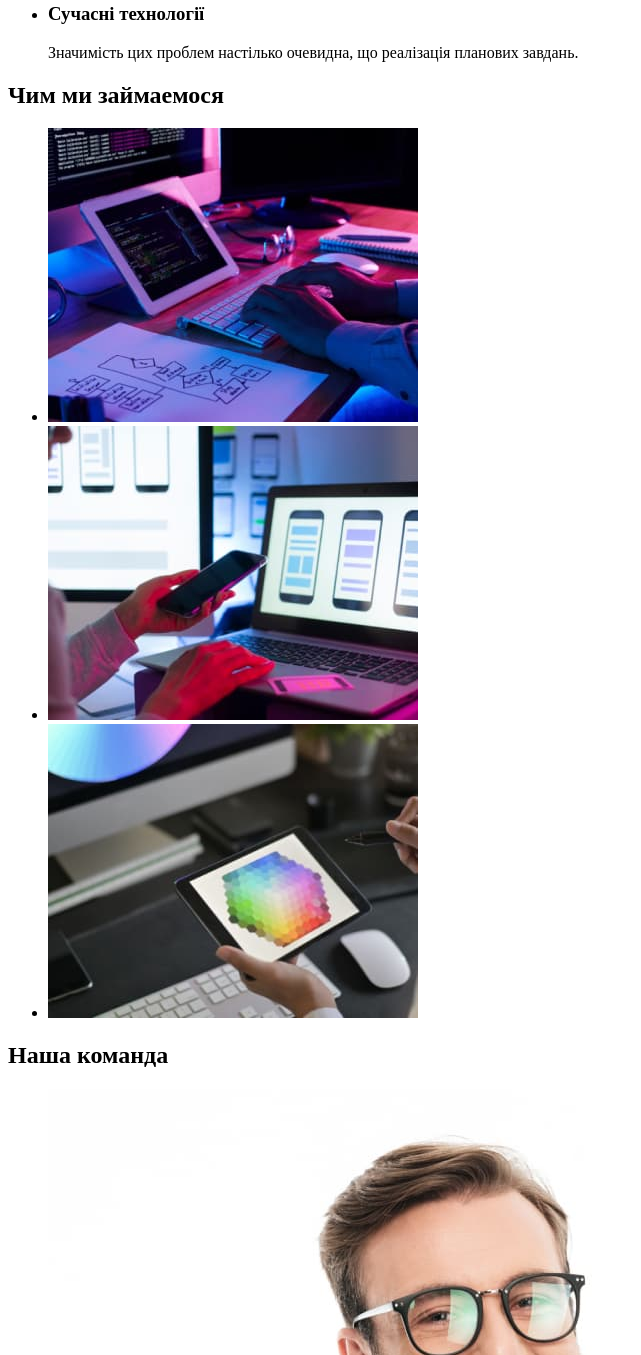
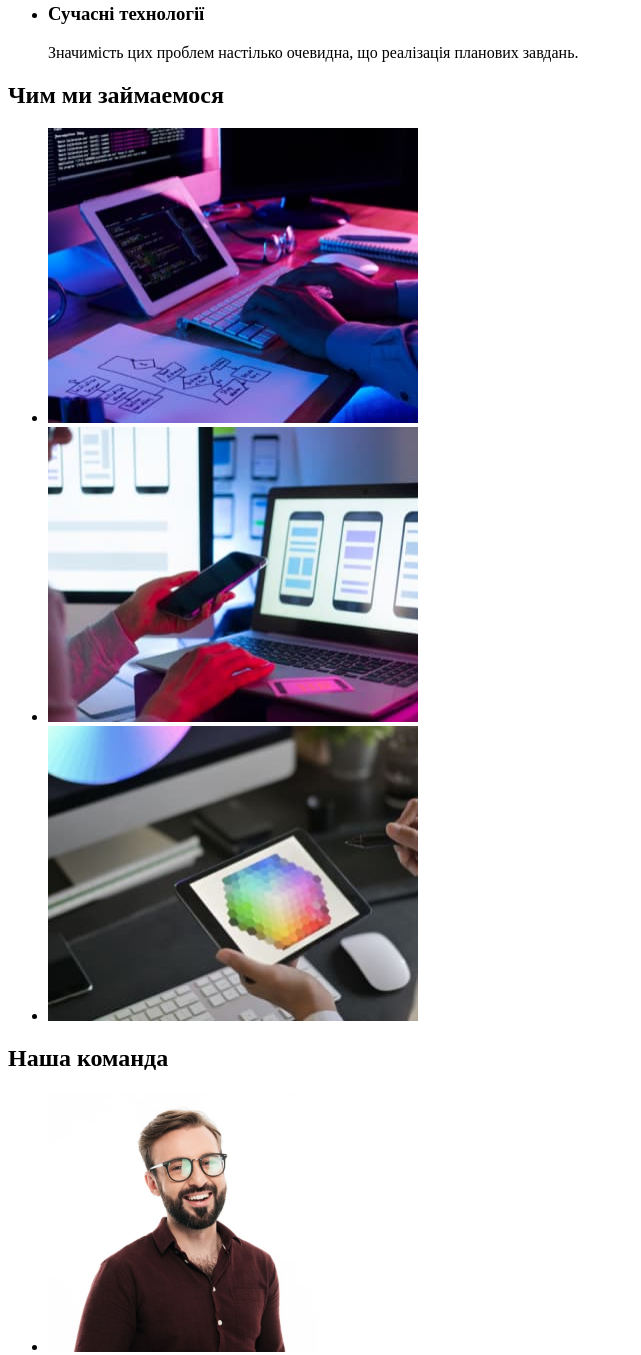
Before and after one commit to arturtretyak/goit-markup-hw-01, a plain HTML site: page index.html in a window 1280 px wide. Shown: the part 479-1834 px from the top of the page, without its empty margins (0-641 px from the left). Drawn offline with Linux system fonts and the light colour scheme.

Commit message:
Fix size picture

```diff
--- a/index.html
+++ b/index.html
@@ -61,13 +61,28 @@
         <h2>Чим ми займаемося</h2>
         <ul>
           <li>
-            <img src="/images/img-what-we-do-1.jpg" alt="Робота з кодом" />
+            <img
+              src="/images/img-what-we-do-1.jpg"
+              alt="Робота з кодом"
+              width="370"
+              height="295"
+            />
           </li>
           <li>
-            <img src="/images/img-what-we-do-2.jpg" alt="Маркетинг" />
+            <img
+              src="/images/img-what-we-do-2.jpg"
+              alt="Маркетинг"
+              width="370"
+              height="295"
+            />
           </li>
           <li>
-            <img src="/images/img-what-we-do-3.jpg" alt="Графіка" />
+            <img
+              src="/images/img-what-we-do-3.jpg"
+              alt="Графіка"
+              width="370"
+              height="295"
+            />
           </li>
         </ul>
       </section>
@@ -78,6 +93,8 @@
             <img
               src="/images/img-employer-1.jpg"
               alt="Співробітник Игорь Демьяненко"
+              width="270"
+              height="260"
             />
             <p>Игор Демьяненко</p>
             <p lang="en">Product Designer</p>
@@ -86,6 +103,8 @@
             <img
               src="/images/img-employer-2.jpg"
               alt="Співробітник Ольга Репина"
+              width="270"
+              height="260"
             />
             <p>Ольга Рєпина</p>
             <p lang="en">Frontend Developer</p>
@@ -94,6 +113,8 @@
             <img
               src="/images/img-employer-3.jpg"
               alt="Співробітник Микола Тарасов"
+              width="270"
+              height="260"
             />
             <p>Микола Тарасов</p>
             <p lang="en">Marketing</p>
@@ -102,6 +123,8 @@
             <img
               src="/images/img-employer-4.jpg"
               alt="Співробітник Михайло Ермаков"
+              width="270"
+              height="260"
             />
             <p>Михайло Ермаков</p>
             <p lang="en">UI Designer</p>
```
